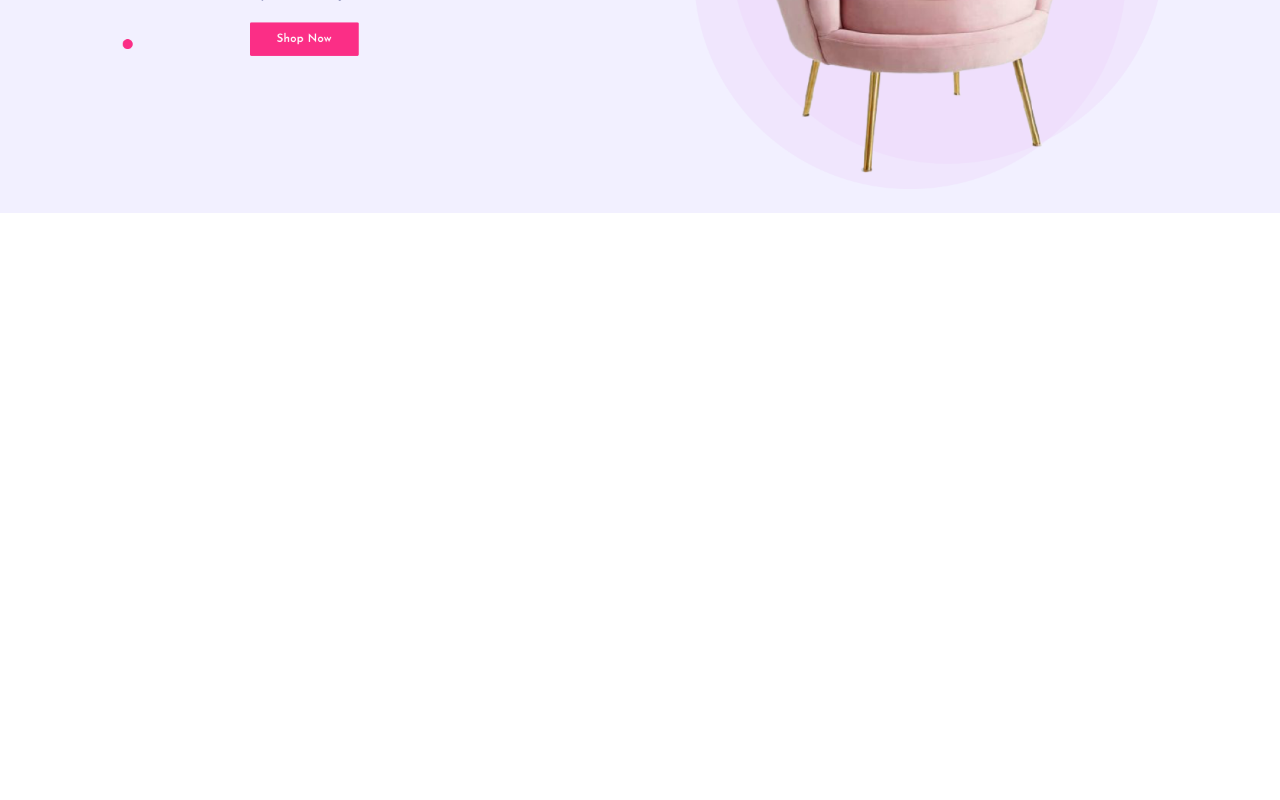
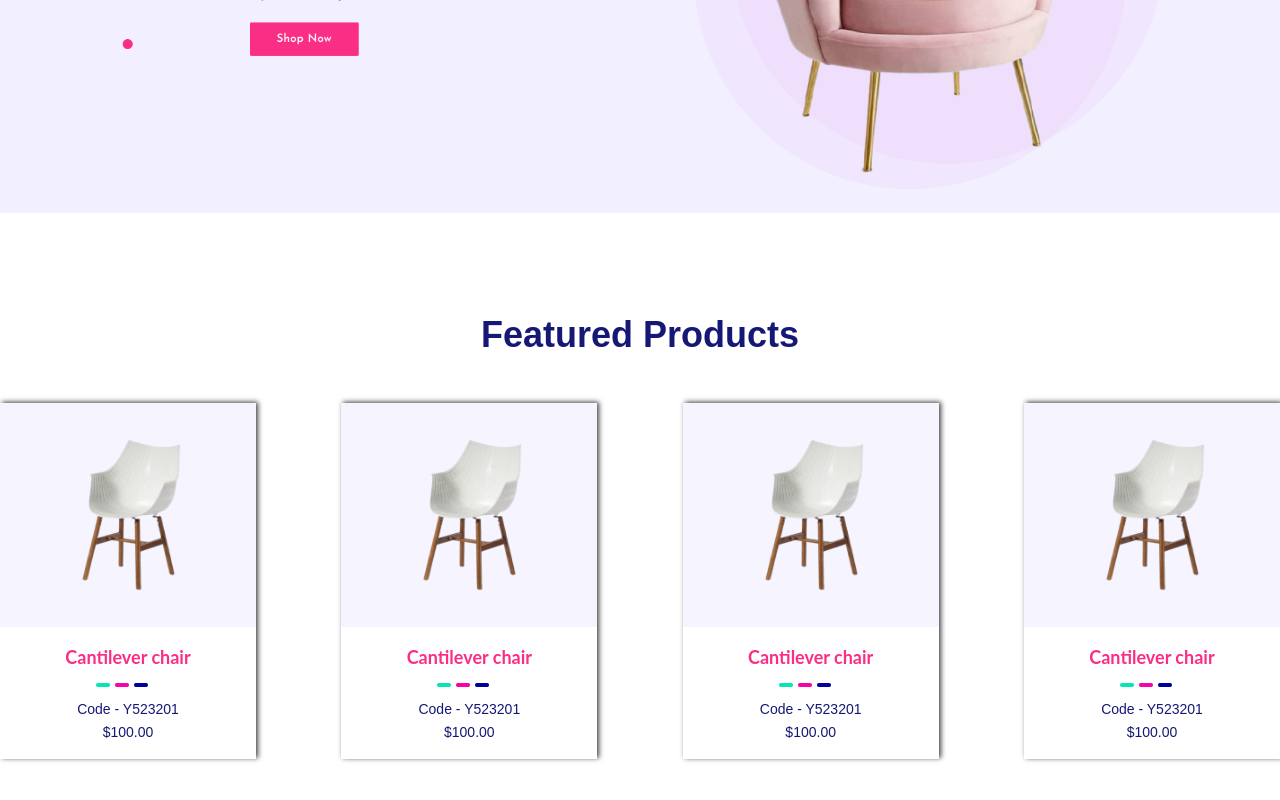
Before and after one commit to mdarafat2201/hekto, a React (Vite) app: page / in a window 1280 px wide. Shown: the part 428-1228 px from the top of the page. Before the commit the page ends 800 px from the top, so only its background shows below. Built offline with nearby package versions, Linux system fonts and the light colour scheme.

Commit message:
FeaturedProducts part don

```diff
--- /dev/null
+++ b/ProductsData/productsdata.js
@@ -0,0 +1,43 @@
+import dostImg from "../src/assets/dotsImg.png";
+import productsImg1 from "../src/assets/productsImg1.png";
+
+const productsdata = [
+  {
+    id: 1,
+
+    Imgs: productsImg1,
+    Title: "Cantilever chair",
+    dostImg: dostImg,
+    Code: "Code - Y523201",
+    prich: "$100.00",
+  },
+  {
+    id: 2,
+
+    Imgs: productsImg1,
+    Title: "Cantilever chair",
+    dostImg: dostImg,
+    Code: "Code - Y523201",
+    prich: "$100.00",
+  },
+  {
+    id: 3,
+
+    Imgs: productsImg1,
+    Title: "Cantilever chair",
+    dostImg: dostImg,
+    Code: "Code - Y523201",
+    prich: "$100.00",
+  },
+  {
+    id: 4,
+
+    Imgs: productsImg1,
+    Title: "Cantilever chair",
+    dostImg: dostImg,
+    Code: "Code - Y523201",
+    prich: "$100.00",
+  },
+];
+
+export default productsdata;
--- /dev/null
+++ b/src/Component/CommonComponent/Products.jsx
@@ -0,0 +1,32 @@
+import React from "react";
+import ProductsImg1 from "../../assets/productsImg1.png";
+import DotsImg from "../../assets/dotsImg.png";
+const Products = ({ className, Title, Code, prich, Imgs, dostImg }) => {
+  return (
+    <>
+      <div className={className}>
+        <div className="w-64 box_shod">
+          <div className="bg-secondary_bg_color  px-12 py-8">
+            <img src={Imgs ? Imgs : ProductsImg1} alt={Imgs} />
+          </div>
+          <div className="text-center py-4 bg-main_bg_color ">
+            <h3 className="text-secondary_font_color  text-lg font-bold font-Latofont">
+              {Title ? Title : "Cantilever chair"}
+            </h3>
+            <div className="pl-24 py-3">
+              <img src={dostImg ? dostImg : DotsImg} alt={DotsImg} />
+            </div>
+            <p className="font-JosefinSans text-sm font-normal text-main_font_color">
+              {Code ? Code : "Code - Y523201"}
+            </p>
+            <span className="pt-3 font-JosefinSans text-sm font-normal text-main_font_color">
+              {prich ? prich : "$42.00"}
+            </span>
+          </div>
+        </div>
+      </div>
+    </>
+  );
+};
+
+export default Products;
--- /dev/null
+++ b/src/Component/HomeComponet/FeaturedProducts/FeaturedProducts.jsx
@@ -0,0 +1,37 @@
+import React from "react";
+
+import productsdata from "../../../../ProductsData/productsdata";
+import Products from "../../CommonComponent/Products";
+import Flex from "../../CommonComponent/Flex";
+
+const FeaturedProducts = () => {
+  return (
+    <>
+      <div className="py-24 ">
+        <div className="container">
+          <div>
+            <div>
+              <h2 className="text-center font-JosefinSans mb-12 text-4xl text-main_font_color font-bold">
+                Featured Products
+              </h2>
+            </div>
+            <Flex className={"items-center justify-between"}>
+              {productsdata?.map((item) => (
+                <Products
+                  key={item.id}
+                  Imgs={item.Imgs}
+                  Title={item.Title}
+                  dostImg={item.dostImg}
+                  Code={item.Code}
+                  prich={item.prich}
+                />
+              ))}
+            </Flex>
+          </div>
+        </div>
+      </div>
+    </>
+  );
+};
+
+export default FeaturedProducts;
--- a/src/Pages/Home/Home.jsx
+++ b/src/Pages/Home/Home.jsx
@@ -2,12 +2,15 @@ import React from "react";
 import Header from "../../Component/HomeComponet/Header/Header";
 import Navber from "../../Component/HomeComponet/Navber/Navber";
 import Banner from "../../Component/HomeComponet/Banner/Banner";
+import FeaturedProducts from "../../Component/HomeComponet//FeaturedProducts/FeaturedProducts";
+//import productsdata from "../../../ProductsData/productsdata";
 const Home = () => {
   return (
     <div>
       <Header />
       <Navber />
       <Banner />
+      <FeaturedProducts />
     </div>
   );
 };
--- a/src/index.css
+++ b/src/index.css
@@ -47,3 +47,10 @@
     @apply m-0 p-0;
   }
 }
+@layer components {
+  .box_shod {
+    box-shadow: 2px -1px 4px 0px rgba(0, 0, 0, 0.75);
+    -webkit-box-shadow: 2px -1px 5px 0px rgba(0, 0, 0, 0.75);
+    -moz-box-shadow: 2px -1px 5px 0px rgba(0, 0, 0, 0.75);
+  }
+}
```
Also changed, not shown: src/assets/dotsImg.png (added), src/assets/productsImg1.png (added).
